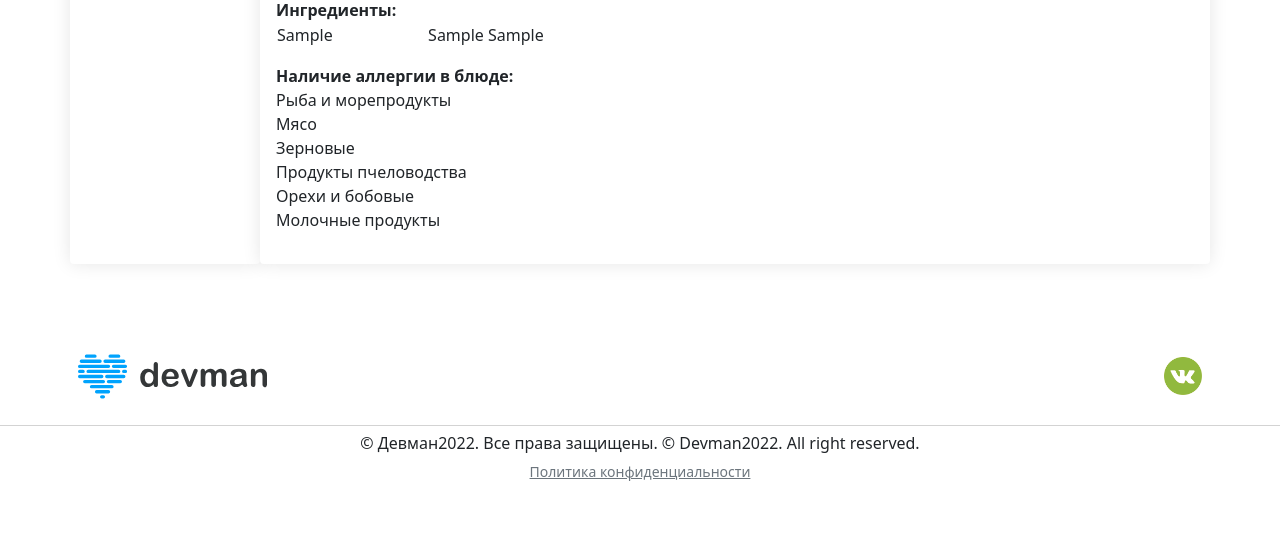
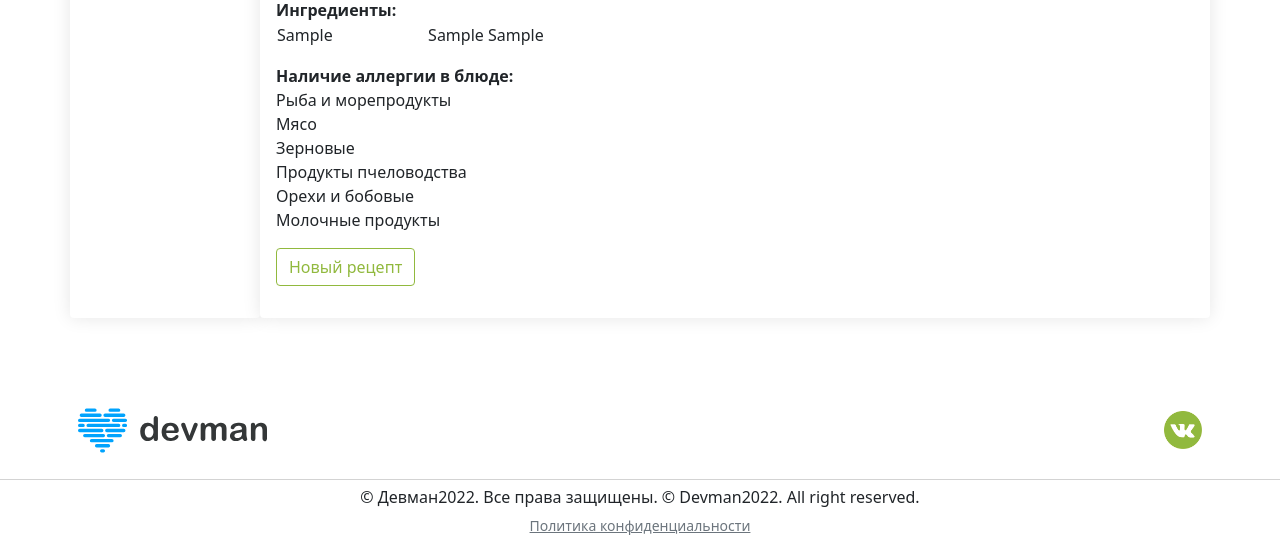
Before and after one commit to 949027/food-plan, a Django app: template accounts/templates/accounts/receipt.html in a window 1280 px wide. Shown: the part 774-1318 px from the top of the page. Before the commit the page ends 1255 px from the top, so only its background shows below. Run offline with Django 4.2, Linux system fonts and the light colour scheme; the template is opened without the code that fills it: values that come from a table or form of the project are taken from there, others are empty; data comes from the database, SQL or seed files in the repository; tables that the repository leaves empty hold one stand-in row (values such as "Sample post"); grey boxes marked "Sample" are stand-in pictures; parts of the project's set-up code (start-up, migrations or seed data) failed here and were passed over.

Commit message:
Add button for receipt refresh

```diff
--- a/accounts/templates/accounts/receipt.html
+++ b/accounts/templates/accounts/receipt.html
@@ -81,6 +81,9 @@
                           отсутствуют
                        {% endif %}
                     </div>
+                    <div class="mb-3">
+                      <a class="btn btn-outline-success foodplan_green foodplan__border_green"onClick="window.location.reload()">Новый рецепт</a>
+                    </div>
                 </div>
               </div>
           </div>
```
